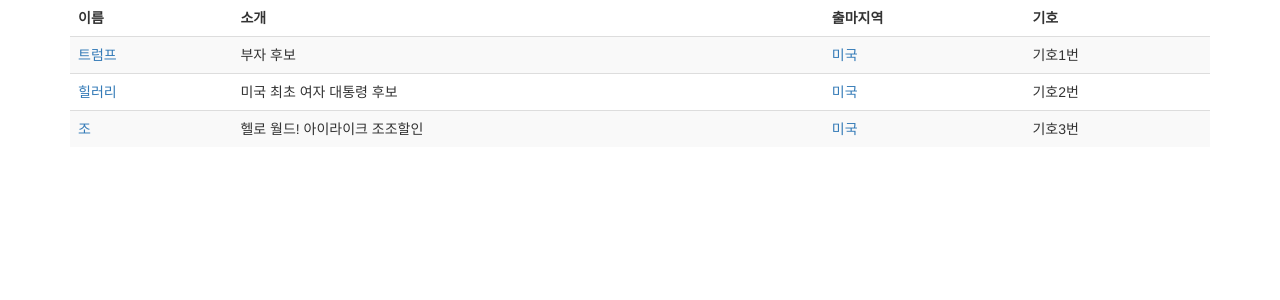
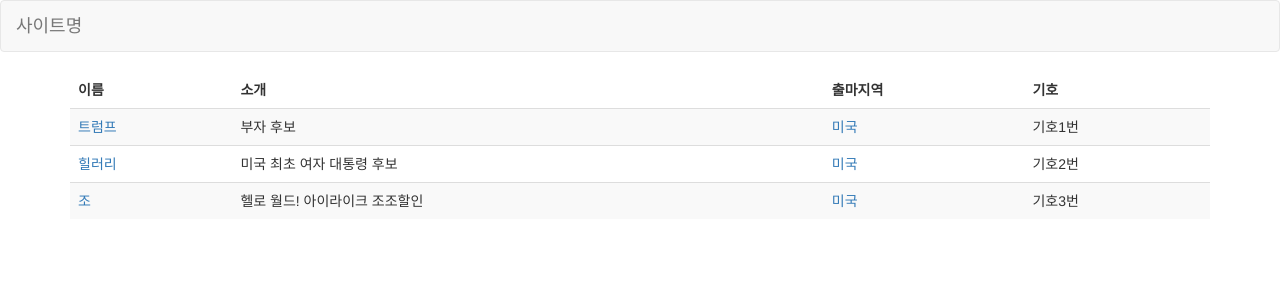
Before and after one commit to leeduyoung/django-study, a Django app: page / in a window 1280 px wide. Shown: the top 300 px of the page. Run offline with Django 3.2, Linux system fonts and the light colour scheme; data comes from the database, SQL or seed files in the repository; some libraries are stand-ins or nearby versions.

Commit message:
- favicon 추가

```diff
--- a/elections/templates/elections/layout.html
+++ b/elections/templates/elections/layout.html
@@ -1,6 +1,8 @@
+{% load staticfiles %}
 <!DOCTYPE html>
 <html lang="en">
 <head>
+    <link rel="shortcut icon" type="image/x-icon" href="{% static 'elections/favicon.ico' %}" />
   <title>{% block title %}{% endblock %}</title>
   <meta charset="utf-8">
   <meta name="viewport" content="width=device-width, initial-scale=1">
@@ -9,6 +11,12 @@
   <script src="http://maxcdn.bootstrapcdn.com/bootstrap/3.3.6/js/bootstrap.min.js"></script>
 </head>
 <body>
+    <nav class="navbar navbar-default">
+    <div class="container-fluid">
+        <div class="navbar-header">
+        <a class="navbar-brand" href="{% url 'elections:home' %}">사이트명</a>
+        </div>
+    </nav>
     {% block content %}{% endblock %}
 </body>
 </html>
--- a/elections/urls.py
+++ b/elections/urls.py
@@ -1,8 +1,10 @@
 from django.conf.urls import url
 from . import views
 
+app_name = 'elections'
 urlpatterns = [
-    url(r'^$', views.index),
+    # url(r'^$', views.index),
+    url(r'^$', views.index, name = 'home'),
     url(r'^areas/(?P<area>[가-힣]+)/$', views.areas), # .+는 모든 문자 허용, [가-힣]는 한글만 허용
     url(r'^areas/(?P<area>[가-힣]+)/results$', views.results), # .+는 모든 문자 허용
     url(r'^polls/(?P<poll_id>\d+)/$', views.polls), # \d+ 는 숫자만 허용
--- a/elections/views.py
+++ b/elections/views.py
@@ -9,8 +9,8 @@ from django.db.models import Sum
 
 # Create your views here.
 def index(request):
-    logging.error('error log test');
-    logging.warning('warning log test');
+    logging.error('error log test')
+    logging.warning('warning log test')
 
     candidates = Candidate.objects.all()
     context = {'candidates': candidates}
--- a/mysite/settings.py
+++ b/mysite/settings.py
@@ -23,8 +23,8 @@ BASE_DIR = os.path.dirname(os.path.dirname(os.path.abspath(__file__)))
 SECRET_KEY = '1qa#nhr#2)jn0a&iib20jfz0lp7-+6^n@^u0-($myq6cidq20&'
 
 # SECURITY WARNING: don't run with debug turned on in production!
-# DEBUG = True
-DEBUG = False
+DEBUG = True
+# DEBUG = False
 
 # ALLOWED_HOSTS = []
 ALLOWED_HOSTS = ['127.0.0.1', '.pythonanywhere.com', 'localhost']
```
Also changed, not shown: elections/static/elections/favicon.ico (added).
